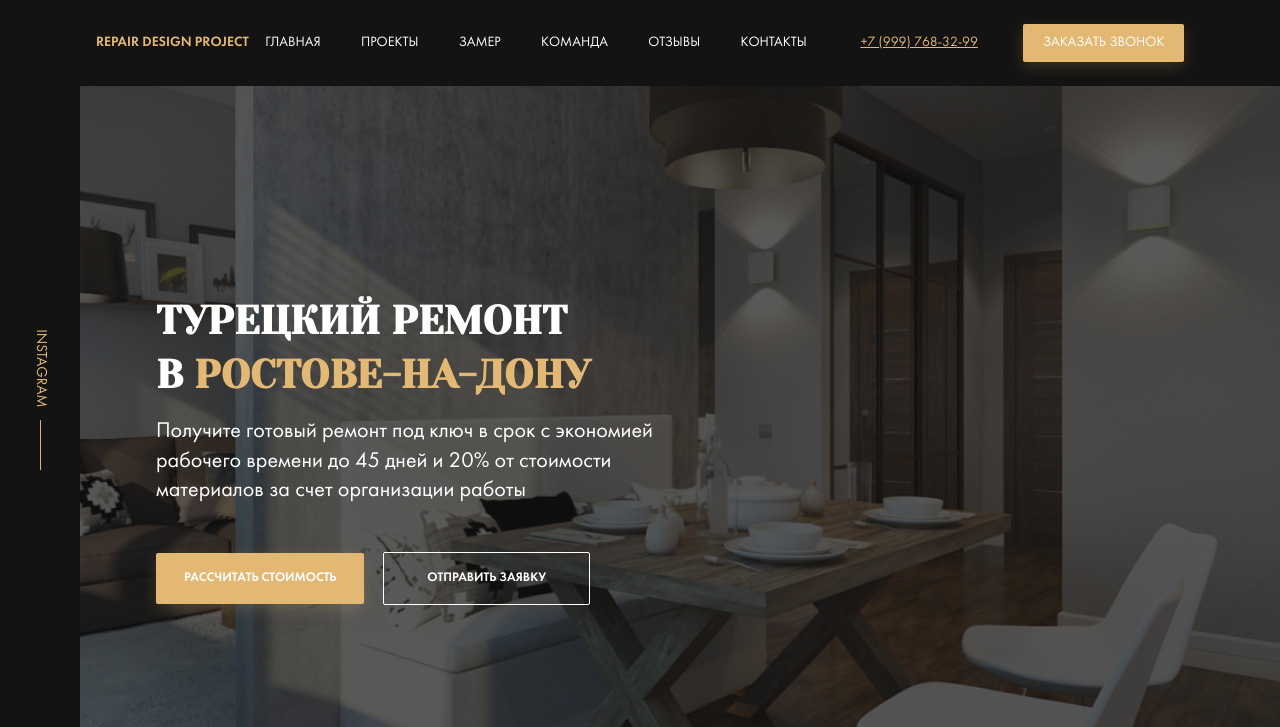
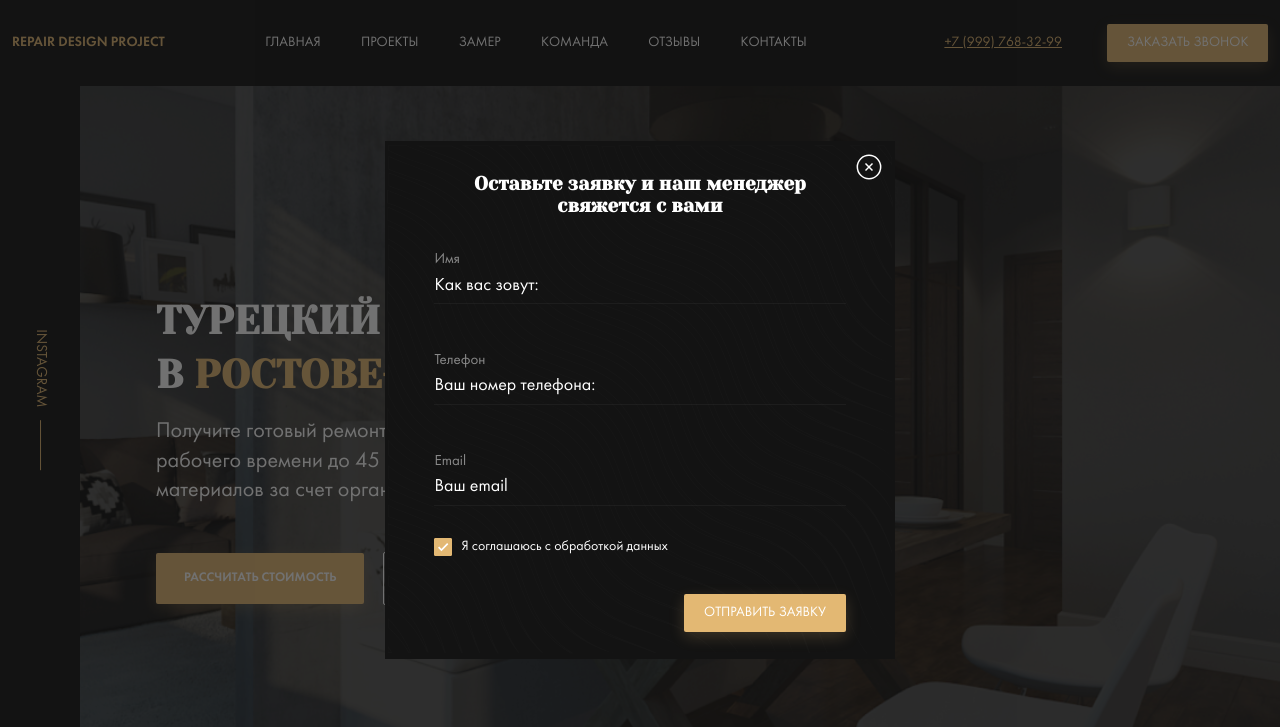
Before and after one commit to BRITVA-hp/repair-design, a website: page index.html in a window 1280 px wide. Shown: the top 727 px of the page. Drawn offline with Linux system fonts and the light colour scheme; files whose address does not match are found by name.

Commit message:
feat: add modal dialog

```diff
--- a/index.html
+++ b/index.html
@@ -37,7 +37,7 @@
         <a href="#" class="instagram__link">instagram</a>
       </div>
 
-      <div class="container">
+      <div class="container hero__container">
         <div class="hero__content">
           <h1 class="title hero__title">Турецкий ремонт<br>в <span class="title--primary">Ростове-на-дону</span></h1>
           <p class="hero__text">Получите готовый ремонт под ключ в срок с экономией<br>рабочего времени до 45 дней и 20% от стоимости<br>материалов за счет организации работы</p>
@@ -192,7 +192,7 @@
           <h2 class="section-title__heading">Дизайн проект</h2>
           <!-- /.section-title__heading -->
           <div class="section-title__image">
-            <img src="img/repair.svg" alt="repair">
+            <img src="img/design.svg" alt="repair">
           </div>
           <!-- /.section-title__img -->
         </div>
@@ -305,6 +305,31 @@
       <!-- /.container -->
     </section>
   </main>
+  <div class="modal">
+    <div class="modal__dialog">
+      <button class="modal__close"></button>
+        <h3 class="modal__title">
+          Оставьте заявку и наш менеджер свяжется с вами
+        </h3>
+        <form action="#" class="form modal__form">
+          <label for="user-name" class="label form__label label--light">Имя</label>
+          <input type="text" class="input form__inpute modal__input" id="user-name" placeholder="Как вас зовут:">
+          <label for="user-phone" class="label form__label label--light">Телефон</label>
+          <input type="tel" class="input form__inpute modal__input" id="user-phone" placeholder="Ваш номер телефона:">
+          <label for="user-email" class="label form__label label--light">Email</label>
+          <input type="email" class="input form__inpute modal__input" id="user-email" placeholder="Ваш email">
+          <div class="policy modal__policy">
+            <input type="checkbox" name="policy-checkbox" id="policy-checkbox" class="policy__checkbox" checked>
+            <label for="policy-checkbox" class="policy__label">Я соглашаюсь с обработкой данных</label>
+          </div>
+          <!-- /.policy -->
+          <button class="button button--primary modal__button">Отправить заявку</button>
+        </form>
+        <!-- /.form modal__form -->
+    </div>
+    <!-- /.madal__dialog -->
+  </div>
+  <!-- /.modal -->
 
 
 </body>
--- a/sass/_grid.sass
+++ b/sass/_grid.sass
@@ -1,4 +1,3 @@
 .container
-  width: 85%
   max-width: 1256px
   margin: auto
--- a/sass/_interface.sass
+++ b/sass/_interface.sass
@@ -15,7 +15,7 @@
       cursor: pointer
       transition: 0.3s
     &:focus
-      background-color: invert($primary)
+      background-color: scale-color($primary,$lightness:-30%)
       outline: none
   &--outline
     min-width: 14.8rem
@@ -28,6 +28,39 @@
       cursor: pointer
       transition: 0.3s
     &:focus
-      border-color: invert($primary)
-      background-color: invert($primary)
+      border-color: scale-color($primary,$lightness:-30%)
+      background-color: scale-color($primary,$lightness:-30%)
       outline: none
+.label
+  font-size: 1.07rem
+  &--light
+    color: rgba($light, 0.5)
+.input
+  background: transparent
+  border: none
+  border-bottom: 1px solid rgba(54, 54, 54, 0.3)
+  font-size: 1.285rem
+  color: $light
+  padding: 0.5rem 0
+  &::placeholder
+    color: $light
+.policy
+  &__checkbox
+    opacity: 0
+    visibility: hidden
+    &:checked +
+      .policy__label
+        &::before
+          background: $primary url('../img/check.svg') no-repeat center / 0.8rem
+
+  &__label
+    display: flex
+    align-items: center
+    &::before
+      content: ''
+      width: 18px
+      height: 18px
+      border: 1px solid $primary
+      border-radius: 1px
+      cursor: pointer
+      margin-right: 0.64rem
--- a/sass/style.sass
+++ b/sass/style.sass
@@ -8,5 +8,6 @@
 @import 'templates/control'
 @import 'templates/types'
 @import 'templates/designe'
+@import 'templates/modal'
 @import 'interface'
 @import 'media'
--- a/sass/templates/_hero.sass
+++ b/sass/templates/_hero.sass
@@ -16,6 +16,8 @@
     width: 100%
     height: 100%
     background-color: rgba($dark, 0.7)
+  &__container
+    width: 85%
   &__content
     position: relative
     max-width: 47.85rem
--- /dev/null
+++ b/sass/templates/_modal.sass
@@ -0,0 +1,46 @@
+.modal
+  position: fixed
+  z-index: 199
+  left: 0
+  top:
+  bottom: 0
+  right: 0
+  width: 100%
+  height: 100%
+  background-color: rgba($dark, 0.6)
+  display: flex
+  align-items: center
+  justify-content: center
+  &__dialog
+    position: relative
+    max-width: 36.36rem
+    background: $dark url(../img/bg-lines.svg) no-repeat center
+    padding: 2.357rem 3.5rem 1.928rem
+    color: $light
+  &__close
+    position: absolute
+    right: 0
+    top: 0
+    width: 28px
+    height: 28px
+    background: transparent url('../img/close.svg') no-repeat center
+    border: none
+    margin: 12px
+    cursor: pointer
+  &__title
+    font-family: 'Yeseva One', cursive
+    font-size: 1.357rem
+    text-align: center
+    margin: 0
+    margin-bottom: 2.428rem
+  &__form
+    display: flex
+    flex-direction: column
+  &__input
+    margin-bottom: 3.428rem
+    &:last-of-type
+      margin-bottom: 1rem
+  &__policy
+    margin-bottom: 2.7rem
+  &__button
+    align-self: flex-end
--- a/sass/templates/_types.sass
+++ b/sass/templates/_types.sass
@@ -12,7 +12,7 @@
     position: relative
     margin: 0 auto
     max-width: 23.6rem
-    margin-top: -9rem
+    margin-top: -7.2rem
     padding: 1.79rem 2.14rem
     background-color: $light
     box-shadow: 10px 10px 20px rgba(0, 0, 0, 0.03)
```
Also changed, not shown: css/style.css, img/bg-lines.svg (added), img/check.svg (added), img/close.svg (added).
